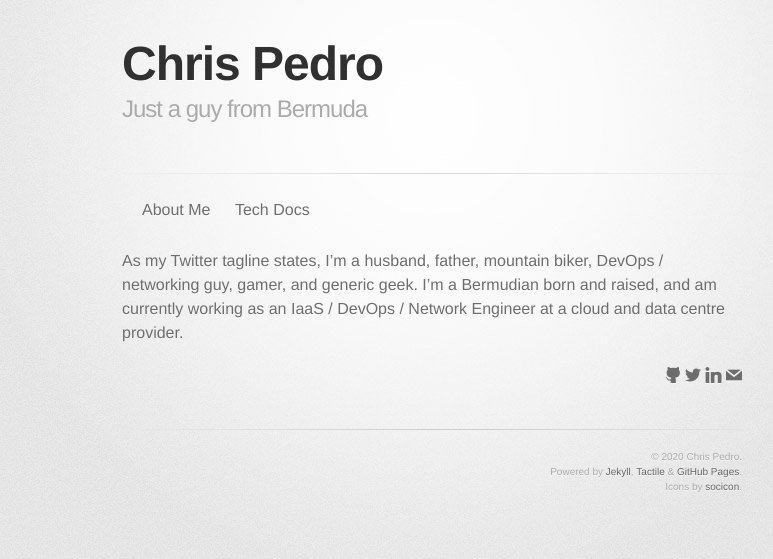
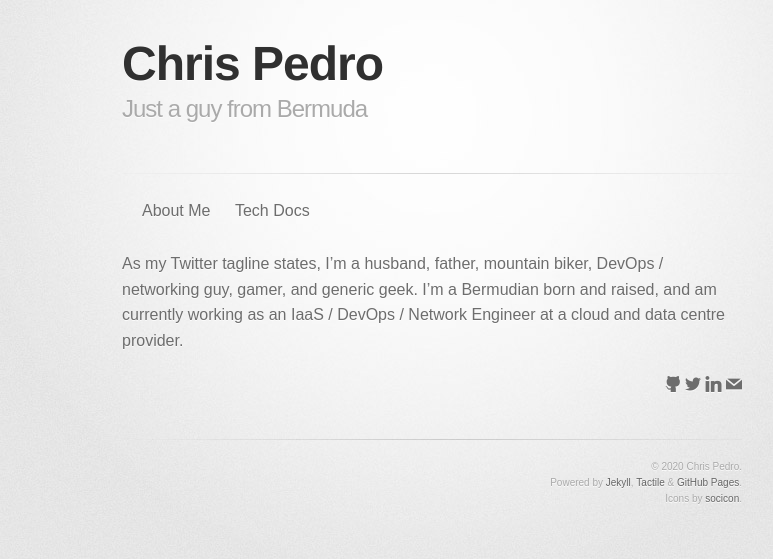
Before and after one commit to cpedro/cpedro.github.io, a Jekyll site: the page built from index.md, in a window 1280 px wide. Shown: the top 559 px of the page, without its empty margins (208-981 px from the left). Built offline with Jekyll 4.4.1, drawn with Linux system fonts in a browser that asks for light colours; some web fonts are replaced.

Commit message:
Fiddling with fonts.

```diff
--- a/assets/css/style.scss
+++ b/assets/css/style.scss
@@ -2,6 +2,13 @@
 ---
 
 @import "{{ site.theme }}";
+
+body {
+  line-height: 1.6;
+  font-family: Arial, sans-serif;
+  font-size: 1rem;
+  color: #6d6d6d;
+}
 
 header h1 {
   margin: 0 0 0 0px;
```
